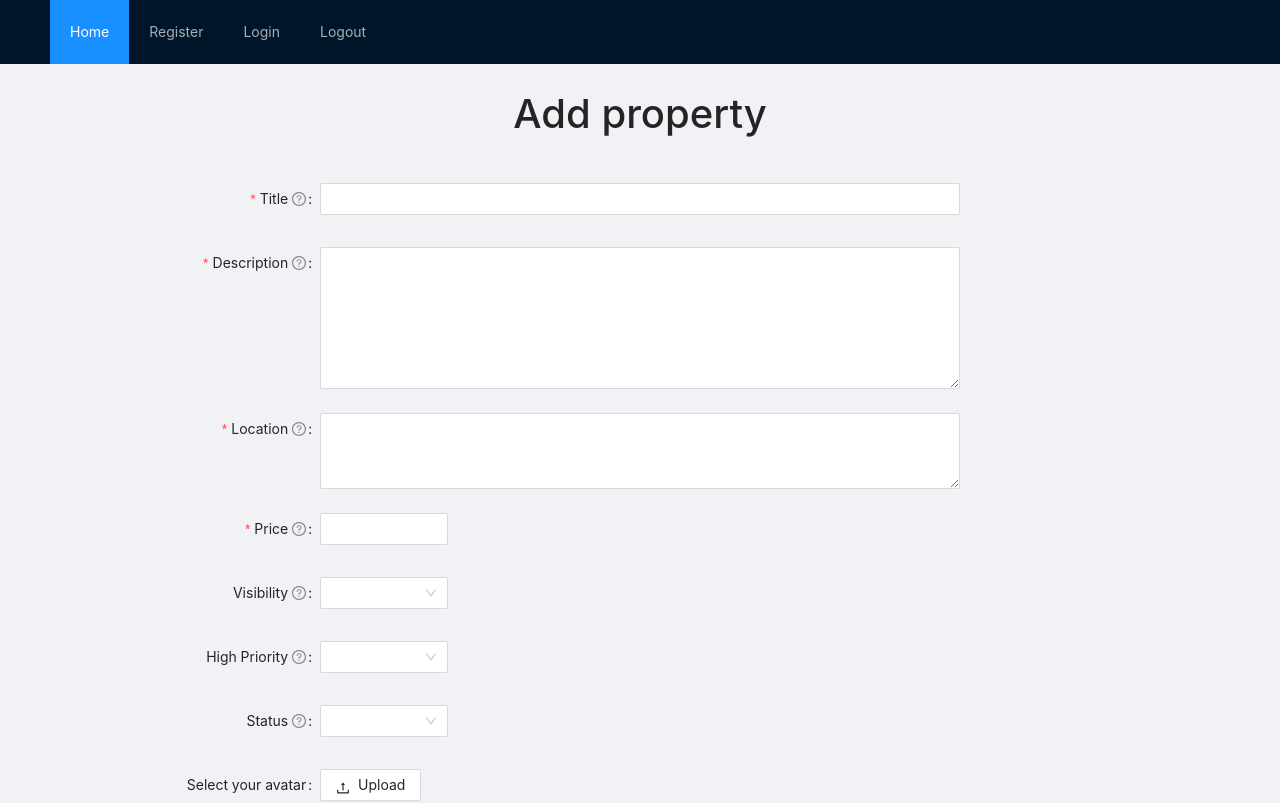
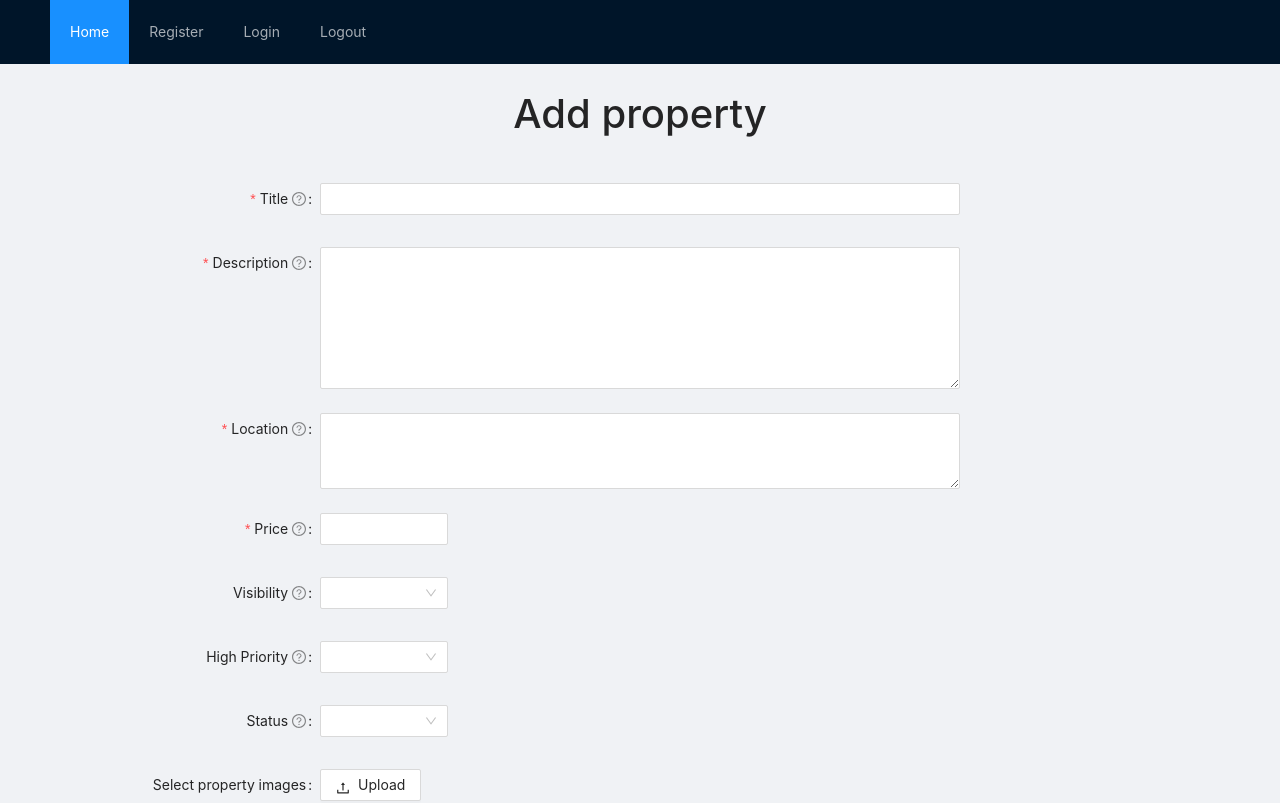
Before and after one commit to gheorghecr/ReactFrontEndFullStackAPP, a React (Create React App) app: page /addProperty in a window 1280 px wide. Shown: the top 803 px of the page. Built offline with nearby package versions, Linux system fonts and the light colour scheme.

Commit message:
Fixed text for the upload button

```diff
--- a/src/components/addProperty.js
+++ b/src/components/addProperty.js
@@ -194,7 +194,7 @@ class AddPropertyForm extends React.Component {
 							<Option value="Sold">Sold</Option>
 						</Select>
 					</Form.Item>
-					<Form.Item name="file" label="Select your avatar" >
+					<Form.Item name="file" label="Select property images:" >
 						<Upload {...photosActions}>
 							<Button icon={<UploadOutlined />}>Upload</Button>
 						</Upload>
```
